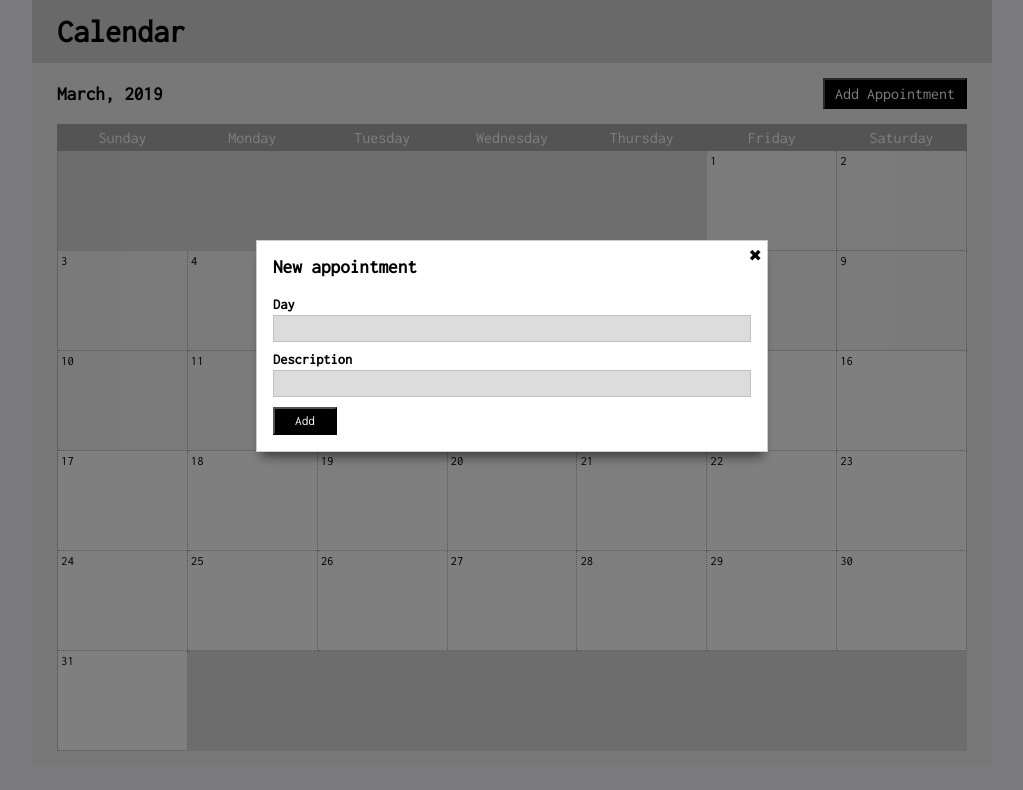
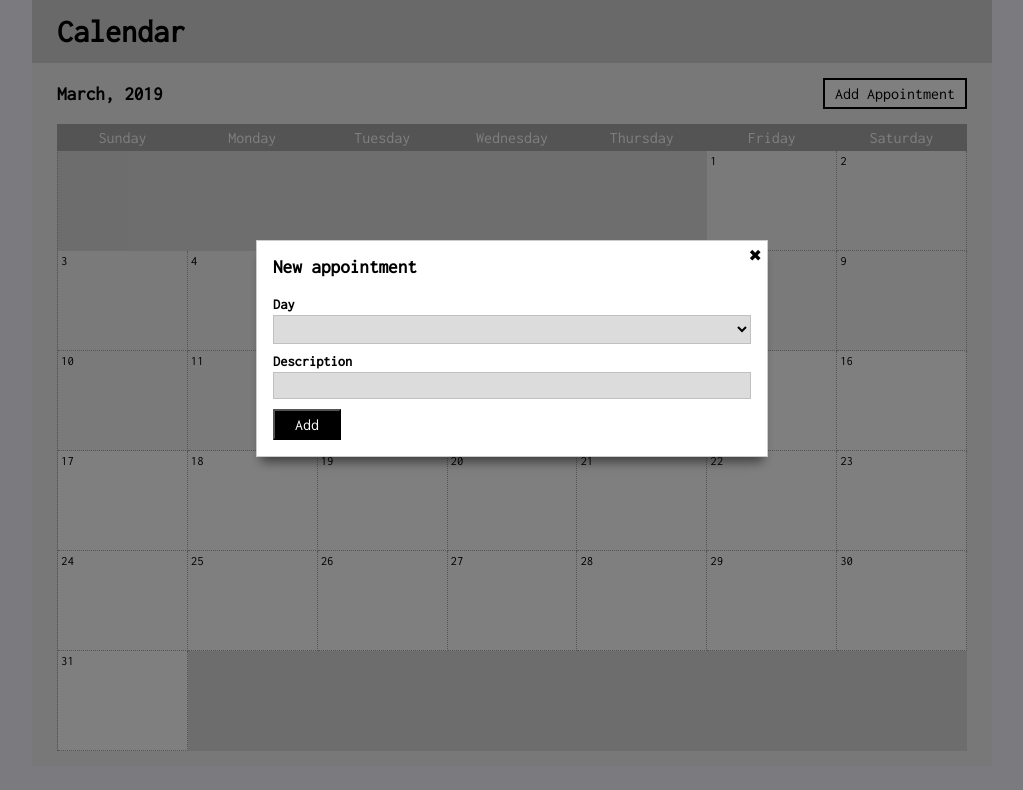
Before and after one commit to fnandogp/calendar-app, a React (Create React App) app: page / in a window 1280 px wide. Both pictures are taken after a click on the button "Add Appointment". Shown: the top 790 px of the page, without its empty margins (128-1151 px from the left). Built offline with nearby package versions, Linux system fonts and the light colour scheme; the HTML template or start-up script is replaced by a standard one.

Commit message:
refactor: Replace the input text to select of the DayInput

```diff
--- a/src/components/CalendarForm/index.jsx
+++ b/src/components/CalendarForm/index.jsx
@@ -1,11 +1,15 @@
 import React from 'react';
 import './style.css';
 import PropTypes from 'prop-types';
+
+import SelectInput from '../UI/SelectInput';
 import InputText from '../UI/InputText';
 import Button from '../UI/Button';
 
-const calendarForm = (props) => {
+const calendarForm = props => {
   const editing = !!props.appointment;
+
+  console.log("editing", editing)
 
   return (
     <div className="CalendarForm">
@@ -13,12 +17,18 @@ const calendarForm = (props) => {
         New appointment
       </div>
 
-      <form className="CalendarForm--Form">
-        <InputText
+      <form
+        className="CalendarForm--Form"
+        onSubmit={(event) => {
+          event.preventDefault()
+        }}
+      >
+        <SelectInput
           name="day"
           label="Day"
           value={props.dayInput}
           handleChange={props.handleDayInputChange}
+          options={props.dayOptions}
           disabled={editing}
         />
 
@@ -50,9 +60,14 @@ calendarForm.propTypes = {
   dayInput: PropTypes.string.isRequired,
   handleDayInputChange: PropTypes.func.isRequired,
   descriptionInput: PropTypes.string.isRequired,
+  dayOptions: PropTypes.array.isRequired,
   appointment: PropTypes.object,
   handleDescriptionInputChange: PropTypes.func.isRequired,
   handleButtonClick: PropTypes.func.isRequired,
 }
 
+calendarForm.defaultProps = {
+  dayOptions: []
+}
+
 export default calendarForm;
--- a/src/components/CalendarGrid/style.css
+++ b/src/components/CalendarGrid/style.css
@@ -41,7 +41,7 @@
 }
 
 .CalendarGrid--Day__past {
-  background: #f6f6f6;
+  background: WhiteSmoke;
 }
 
 .CalendarGrid--DayNumber {
--- a/src/components/UI/Button/style.css
+++ b/src/components/UI/Button/style.css
@@ -1,12 +1,14 @@
 .Button {
   background: black;
+  padding: 5px 10px;
   color: white;
+  font-size: 1rem;
   font-family: 'Inconsolata', monospace;
   cursor: pointer;
   transition: all 0.3s ease-out;
 }
 
-.Button:hover {
+.Button:hover, .Button:focus {
   border: 2px solid black;
   background: white;
   color: black;
--- /dev/null
+++ b/src/components/UI/SelectInput/index.jsx
@@ -0,0 +1,51 @@
+import React from 'react';
+import './style.css';
+import PropTypes from 'prop-types';
+
+const selectInput = props => {
+  return (
+    <div className="SelectInput">
+      {props.label &&
+        <label
+          className="SelectInput--Label"
+          htmlFor={props.name}
+        >
+          {props.label}
+        </label>}
+
+      <select
+        name={props.name}
+        className={"SelectInput--Field " + (props.className || "")}
+        value={props.value}
+        onChange={props.handleChange}
+        disabled={props.disabled}
+      >
+        {props.options.map(option => {
+          return (
+            <option
+              key={option.value}
+              value={option.value}
+              disabled={option.disabled}
+            >
+              {option.value}
+            </option>
+          );
+        })}
+      </select>
+    </div>
+  );
+}
+
+selectInput.propTypes = {
+  name: PropTypes.string,
+  value: PropTypes.string.isRequired,
+  handleChange: PropTypes.func.isRequired,
+  disabled: PropTypes.bool,
+}
+
+selectInput.defaultProps = {
+  options: [],
+  disabled: false
+}
+
+export default selectInput;
--- /dev/null
+++ b/src/components/UI/SelectInput/style.css
@@ -0,0 +1,28 @@
+.SelectInput {
+  margin-bottom: 10px;
+}
+
+.SelectInput--Label {
+  display: block;
+  margin-bottom: 3px;
+  font-size: 0.9rem;
+  font-weight: bold;
+}
+
+
+.SelectInput--Field {
+  display: block;
+  width: 100%;
+  background: Gainsboro;
+  padding: 5px 10px;
+  border: 1px solid Silver;
+}
+
+.SelectInput--Field:focus {
+  border-color: Black;
+}
+
+.SelectInput--Field:disabled {
+  background: Gray;
+  cursor: not-allowed;
+}
--- a/src/containers/Calendar/index.jsx
+++ b/src/containers/Calendar/index.jsx
@@ -11,8 +11,10 @@ const calendar = props => {
   // States
   const [appointments, setAppoitments] = useState([]);
   const [selectedAppointment, setSelectedAppointment] = useState(null);
+
+  const [dayInput, setDayInput] = useState('');
   const [descriptionInput, setDescriptionInput] = useState('');
-  const [dayInput, setDayInput] = useState('');
+  const [dayOptions, setDayOptions] = useState([]);
 
   const [today, setToday] = useState(0);
   const [monthName, setMonthName] = useState('');
@@ -23,21 +25,33 @@ const calendar = props => {
 
   // Initialize the appoitnments array
   useEffect(() => {
-    setToday(moment().date());
+    const today = moment().date();
+    const numDay = moment().endOf('month').date();
+    const monthDays = [...Array(numDay).keys()].map(i => i + 1);
+
+    setToday(today);
     setMonthName(moment().format('MMMM, YYYY'));
     setMonthOffset(moment().startOf('month').weekday());
 
-    const numDay = moment().endOf('month').date();
-    const initialAppointments = [];
+    const initialAppointments = monthDays.map((day) => {
+      return {
+        day: day.toString(),
+        description:'',
+      }
+    });
+    setAppoitments(initialAppointments);
 
-    for (let i = 0; i < numDay; i++) {
-      initialAppointments.push({
-        day: (i + 1).toString(),
-        description:'',
-      });
-    }
-
-    setAppoitments(initialAppointments);
+    const initialDayOptions = monthDays.map((day) => {
+      return {
+        value: day.toString(),
+        disabled: day < today
+      }
+    });
+    setDayOptions([{
+      value: '',
+      disabled: false,
+    }].concat(initialDayOptions)
+    );
   }, []);
 
   useEffect(() => {
@@ -136,11 +150,12 @@ const calendar = props => {
         handleCloseModalClick={handleCloseFormModalClick}
       >
         <CalendarForm
+          dayInput={dayInput}
+          handleDayInputChange={handleDayInputChange}
+          dayOptions={dayOptions}
           descriptionInput={descriptionInput}
           handleDescriptionInputChange={handleDescriptionInputChange}
-          dayInput={dayInput}
           appointment={selectedAppointment}
-          handleDayInputChange={handleDayInputChange}
           handleButtonClick={handleButtonClick}
         />
       </Modal>
```
